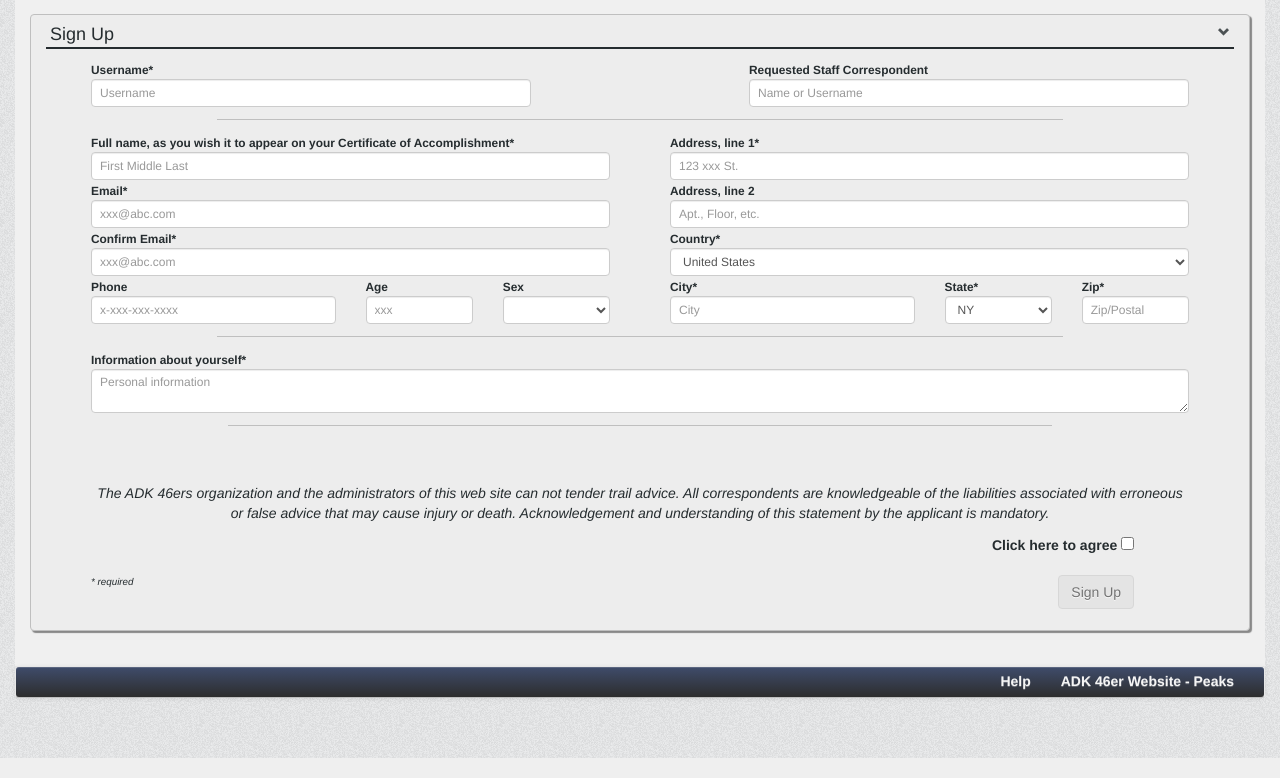
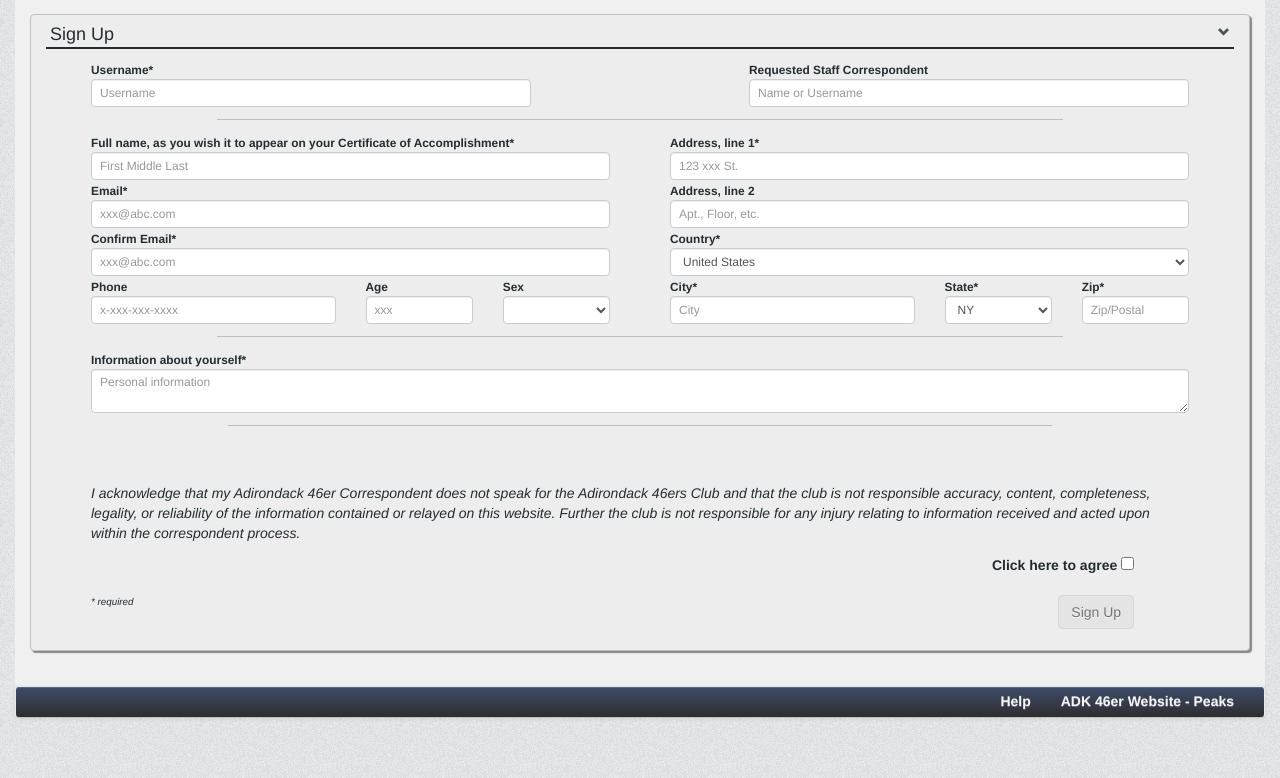
Before and after one commit to EarlAbides/adk, a PHP site: page /signup in a window 1280 px wide. Shown: the part 235-1013 px from the top of the page. Run offline with PHP 8.4, Linux system fonts and the light colour scheme.

Commit message:
New legalise per Brian Hoody

```diff
--- a/signup.php
+++ b/signup.php
@@ -205,12 +205,12 @@
 								<div class="hr hr75"></div>
 							</div>
 
-							<div class="col-xs-12 text-center" style="margin-top:45px;">
+							<div class="col-xs-12" style="margin-top:45px;">
 								<p class="font-italic">
-									The ADK 46ers organization and the administrators of this web site can not tender trail advice.
-									All correspondents are knowledgeable of the liabilities associated with erroneous or false advice
-									that may cause injury or death. Acknowledgement and understanding of this statement by the applicant
-									is&nbsp;mandatory.
+									I acknowledge that my Adirondack 46er Correspondent does not speak for the Adirondack 46ers Club and
+									that the club is not responsible accuracy, content, completeness, legality, or reliability of the
+									information contained or relayed on this website.  Further the club is not responsible for any injury
+									relating to information received and acted upon within the correspondent process.
 								</p>
 								<label class="pull-right" style="margin-right:5%;">Click here to agree&nbsp;<input type="checkbox" required></input>
 							</div>
```
